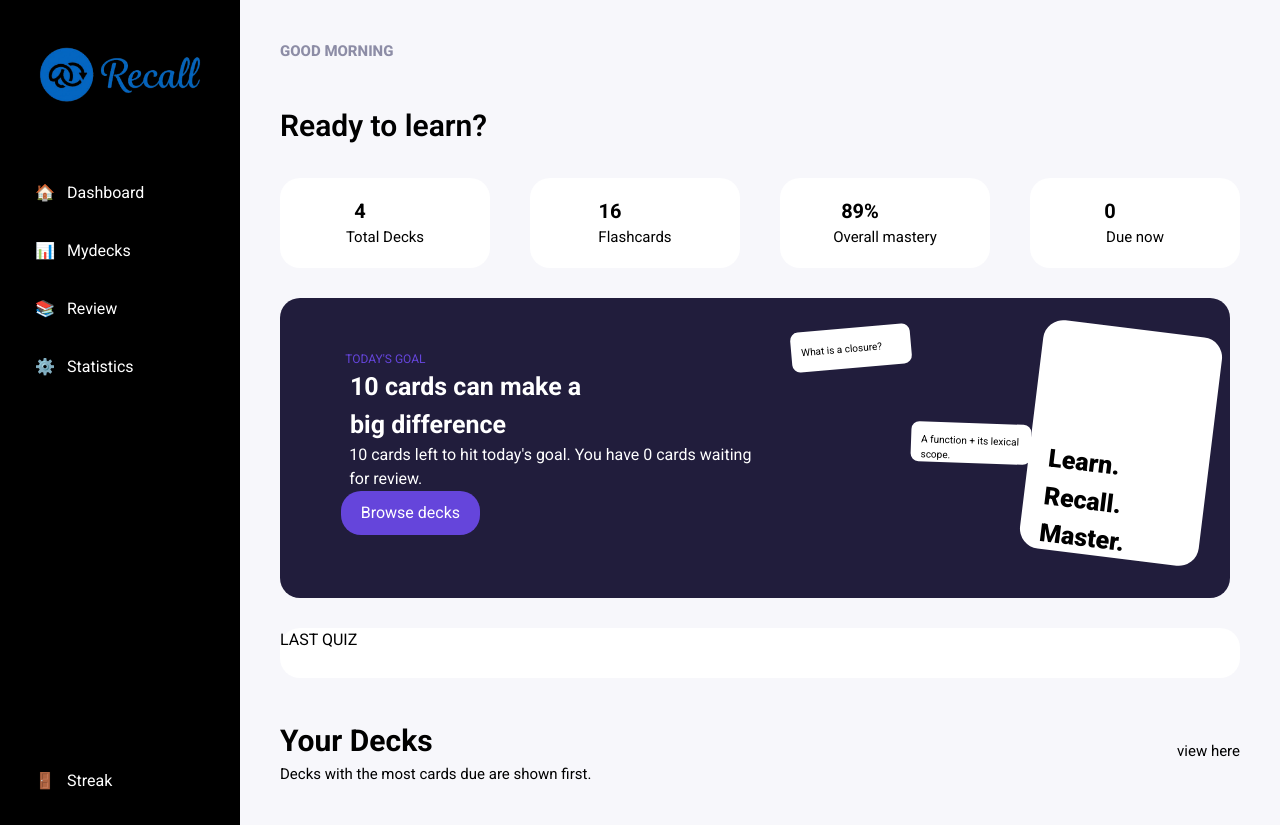
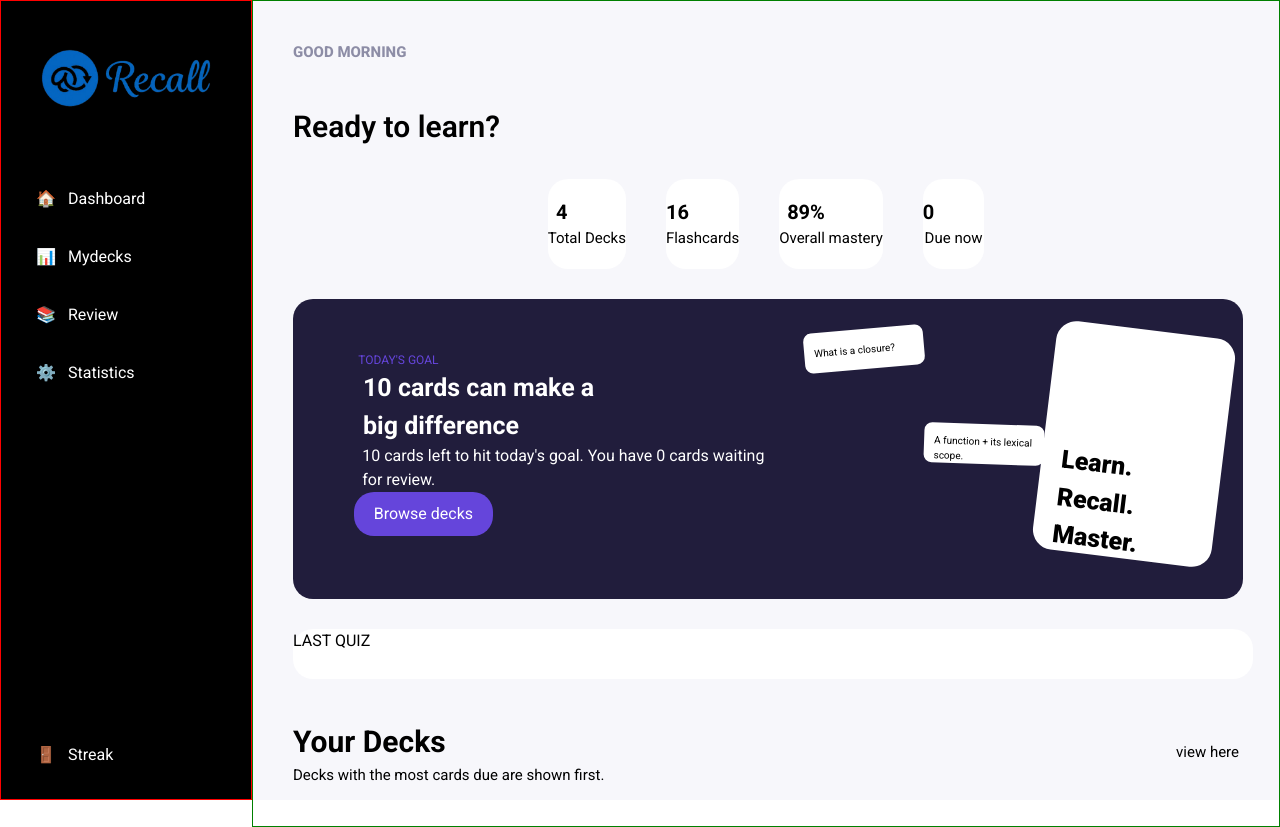
Before and after one commit to MariamIdrees/Flashcard-Deck-and-Quiz-App-Project, a React (Vite) app: page / in a window 1280 px wide. Built offline with nearby package versions, Linux system fonts and the light colour scheme.

Commit message:
restructuring

```diff
--- a/src/App.jsx
+++ b/src/App.jsx
@@ -17,9 +17,9 @@ const App = () => {
 
 
    <div className="dashboardContainer">
-
+        <div className="sidebarWrap">
         <Sidebar/>
-
+         </div>
 
         <div className="dashboard">
           <main className="mainContent">
--- a/src/pages/dashboard/Dashboard.css
+++ b/src/pages/dashboard/Dashboard.css
@@ -3,12 +3,19 @@
     display: flex;
     background-color: #F7F7FB;
     width: 100vw;
+    height: 100vh;
+
+    align-items: start;
+}
+
+.dashhboardOverflow{
+
 }
 
 .dashboardHeader{
     display: flex;
     justify-content: space-between;
-    width: 70vw;
+    /* width: 70vw; */
     margin-top: 40px;
 
     h1{
@@ -19,8 +26,11 @@
 }
 
 .dashboard {
-  display: flex;
+  /* display: flex; */
   min-height: 100vh;
+  width: 100vw;
+  overflow-x: hidden;
+  /* overflow-y: scroll; */
 
 }
 
@@ -34,8 +44,9 @@
 }
 
 .mainContent{
-  flex: 1;
+  border: 1px solid green;
   padding: 40px;
+  overflow-y: scroll;
 
 
 }
@@ -57,7 +68,7 @@
     justify-content: center;
     align-items: center;
     flex-direction: column;
-    width: 210px;
+    /* width: 210px; */
     height: 90px;
     border-radius: 20px;
     background-color: white;
--- a/src/pages/dashboard/Dashboard.jsx
+++ b/src/pages/dashboard/Dashboard.jsx
@@ -2,7 +2,7 @@ import "./Dashboard.css"
 
 const Dashboard = () => {
   return (
-    <div>
+    <div className="dashhboardOverflow">
 
 
    <div className="dashboardText">
--- a/src/static/Sidebar/Sidebar.css
+++ b/src/static/Sidebar/Sidebar.css
@@ -1,15 +1,20 @@
 
 .sidebar {
   width: 250px;
-  height: fixed;
+  height: 100%;
   background-color: black;
   color: white;
-
   display: flex;
   flex-direction: column;
 
   padding: 20px;
   box-sizing: border-box;
+}
+
+.sidebarWrap{
+  height: 100vh;
+  /* position: fixed; */
+  border: 1px solid red;
 }
 
 .sidebarLogo {
```
Also changed, not shown: src/pages/Mydecks/Mydecks.jsx (+5 -11 lines).
